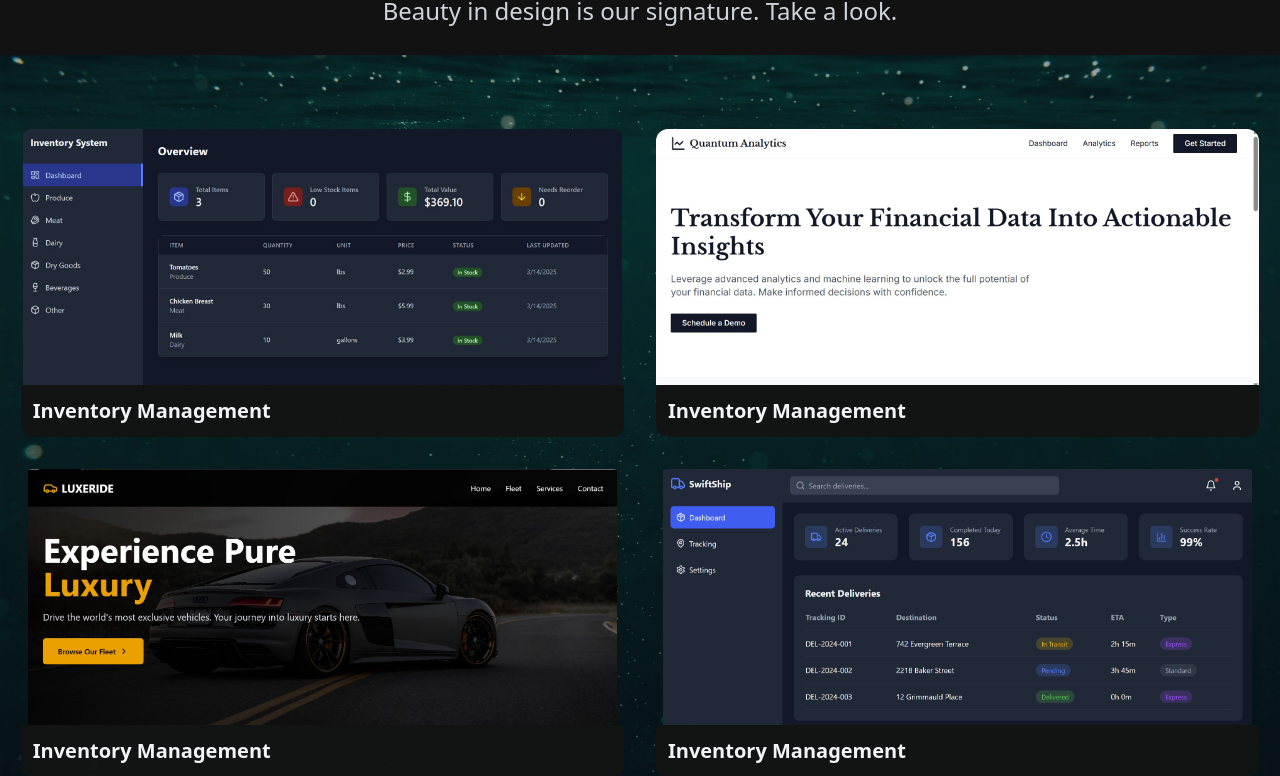
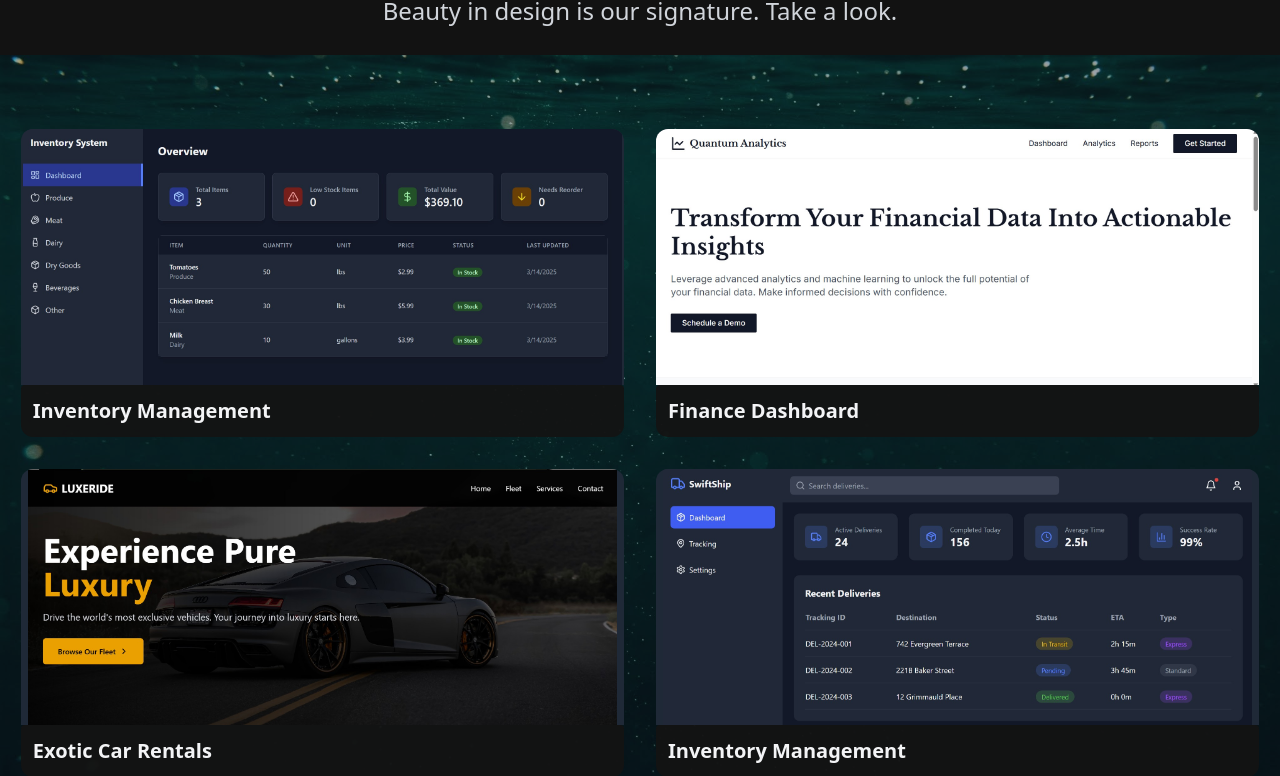
Before and after one commit to crdcamp/fluidia-site, a React (Vite) app: page / in a window 1280 px wide. Shown: the part 1977-2753 px from the top of the page. Built offline with nearby package versions, Linux system fonts and the light colour scheme.

Commit message:
Minor presentation edits for examples section

```diff
--- a/src/App.tsx
+++ b/src/App.tsx
@@ -29,7 +29,6 @@ function App() {
 
   return (
     <div className="bg-black text-gray-100">
-      {/* Hero Section */}
       <section className="min-h-screen relative flex items-center justify-center overflow-hidden"
         style={{
           backgroundImage: `url(${heroBackgroundImage})`,
@@ -64,7 +63,6 @@ function App() {
         </div>
       </section>
 
-      {/* About Us Section */}
       <section
         ref={aboutUsRef}
         className="py-16"
@@ -92,7 +90,6 @@ function App() {
         </div>
       </section>
 
-      {/* Contact Us Section */}
       <section className="py-24 relative overflow-hidden"
         style={{
           backgroundImage: `url(${aboutUsBackgroundImage})`,
@@ -128,7 +125,6 @@ function App() {
                 className="p-8 rounded-xl"
                 style={{ backgroundColor: 'var(--dark-card-bg)' }}
               >
-              {/* Contact Us Box */}
               <h3 className="text-2xl font-bold mb-4">Contact Us</h3>
               <form className="space-y-4">
                 <div>
@@ -166,7 +162,6 @@ function App() {
         </div>
       </section>
 
-{/* Examples Section */}
 <div style={{ backgroundColor: 'var(--dark-bg-color)' }} className='py-5'>
   <div className='max-w-6x1 mx-auto px-4'>
     <h2 className="text-4xl font-bold text-center m-0">Our Craft In Action</h2>
@@ -187,7 +182,6 @@ function App() {
   <div className="absolute inset-0 bg-gray-900/40"></div>
   <div className="relative z-10 max-w-7xl mx-auto px-4">
     <div className="grid md:grid-cols-2 gap-8">
-      {/* Example 1 with image */}
       <a
         href="https://exampleinventorysite.netlify.app/"
         target="_blank"
@@ -195,18 +189,19 @@ function App() {
         className="block"
       >
         <div className="rounded-xl overflow-hidden transition transform hover:scale-105">
+          <div className="w-full h-64 flex items-center justify-center bg-gray-800">
             <img
               src={restaurantExample}
-            className="w-full h-64 object-contain"
+              className="max-w-full max-h-full object-cover"
               alt="Restaurant Example"
             />
+          </div>
           <div className="p-3 rounded" style={{ backgroundColor: 'var(--dark-bg-color)' }}>
             <h3 className="text-xl font-bold">Inventory Management</h3>
           </div>
         </div>
       </a>
 
-      {/* Example 2 with image */}
       <a
         href="https://examplefinancesite.netlify.app/"
         target="_blank"
@@ -214,18 +209,19 @@ function App() {
         className="block"
       >
         <div className="rounded-xl overflow-hidden transition transform hover:scale-105">
+          <div className="w-full h-64 flex items-center justify-center bg-gray-800">
             <img
               src={financeExampleImage}
-            className="w-full h-64 object-contain"
-            alt="Restaurant Example"
+              className="max-w-full max-h-full object-cover"
+              alt="Finance Example"
             />
+          </div>
           <div className="p-3 rounded" style={{ backgroundColor: 'var(--dark-bg-color)' }}>
-            <h3 className="text-xl font-bold">Inventory Management</h3>
+            <h3 className="text-xl font-bold">Finance Dashboard</h3>
           </div>
         </div>
       </a>
 
-      {/* Example 3 with image */}
       <a
         href="https://examplecarsite.netlify.app/"
         target="_blank"
@@ -233,18 +229,19 @@ function App() {
         className="block"
       >
         <div className="rounded-xl overflow-hidden transition transform hover:scale-105">
+          <div className="w-full h-64 flex items-center justify-center bg-gray-800">
             <img
               src={carExampleImage}
-            className="w-full h-64 object-contain"
-            alt="Restaurant Example"
+              className="max-w-full max-h-full object-cover"
+              alt="Car Rental Example"
             />
+          </div>
           <div className="p-3 rounded" style={{ backgroundColor: 'var(--dark-bg-color)' }}>
-            <h3 className="text-xl font-bold">Inventory Management</h3>
+            <h3 className="text-xl font-bold">Exotic Car Rentals</h3>
           </div>
         </div>
       </a>
 
-      {/* Example 4 with image */}
       <a
         href="https://exampleinventorysite.netlify.app/"
         target="_blank"
@@ -252,11 +249,13 @@ function App() {
         className="block"
       >
         <div className="rounded-xl overflow-hidden transition transform hover:scale-105">
+          <div className="w-full h-64 flex items-center justify-center bg-gray-800">
             <img
               src={inventoryExampleImage}
-            className="w-full h-64 object-contain"
-            alt="Restaurant Example"
+              className="max-w-full max-h-full object-cover"
+              alt="Inventory Example"
             />
+          </div>
           <div className="p-3 rounded" style={{ backgroundColor: 'var(--dark-bg-color)' }}>
             <h3 className="text-xl font-bold">Inventory Management</h3>
           </div>
@@ -266,7 +265,6 @@ function App() {
   </div>
 </section>
 
-      {/* Footer */}
       <footer className="py-9" style={{ backgroundColor: 'var(--dark-bg-color)' }}>
         <div className="max-w-6xl mx-auto px-4 text-center">
           <h2 className="text-2xl font-bold mb-4">{APP.NAME}</h2>
```
Lines whose indentation alone changed are shown as unchanged.
